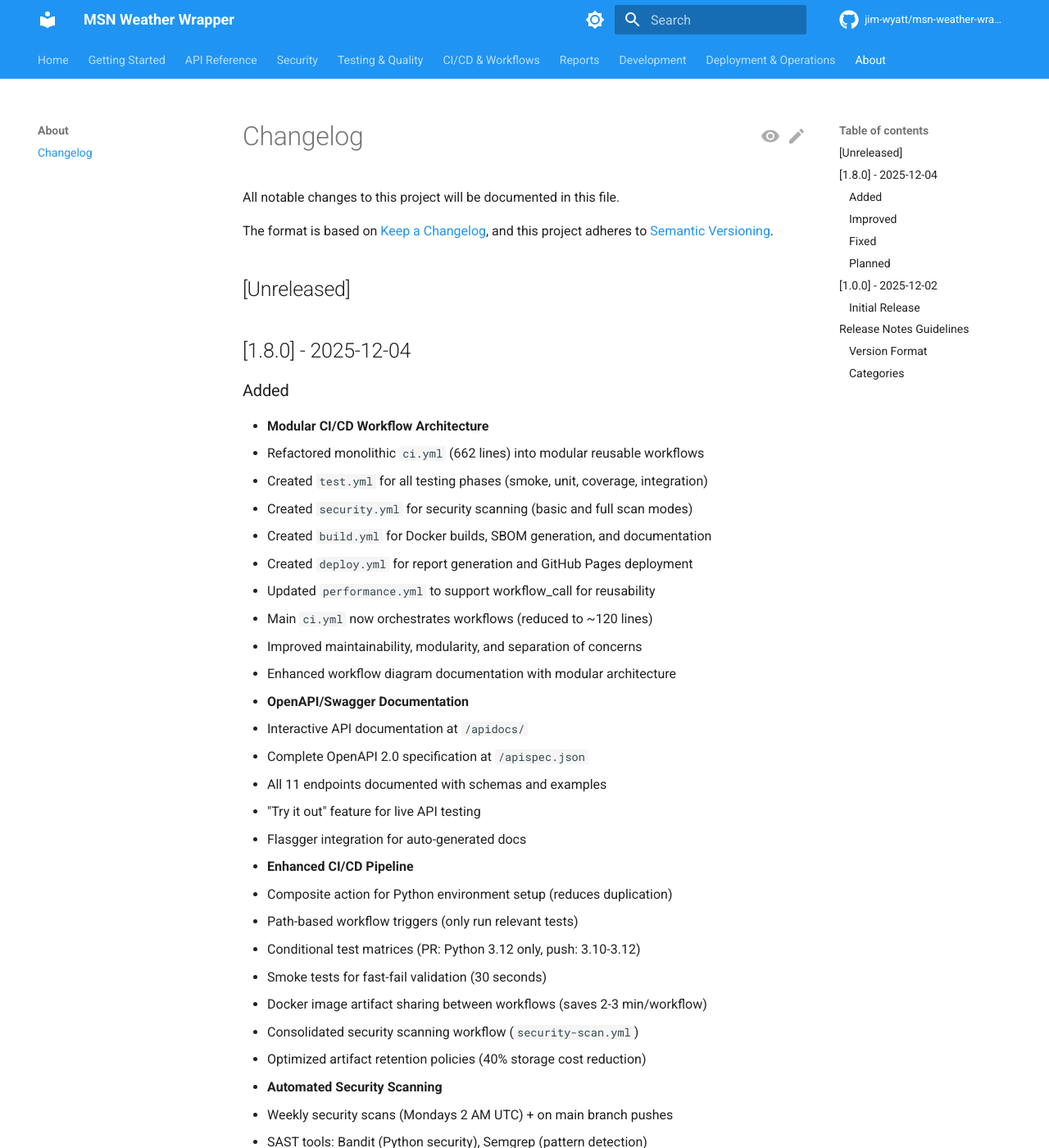
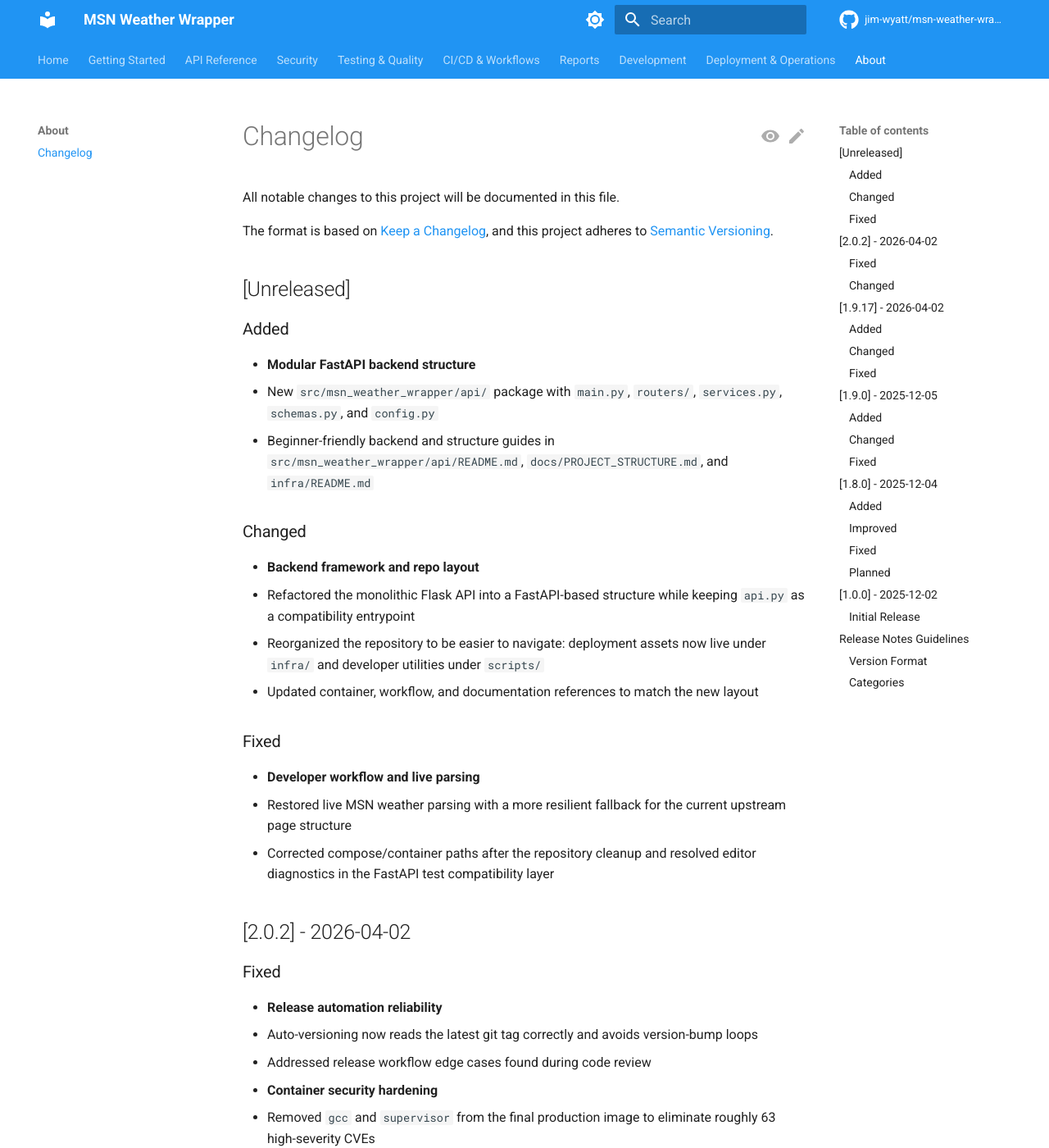
Before and after one commit to jim-wyatt/msn-weather-wrapper, an MkDocs documentation site: the page built from docs/CHANGELOG.md, in a window 1280 px wide and 1400 px high. Shown: the whole window at 82% size. Built offline with MkDocs 1.6.1 and Material for MkDocs 9.7.7, drawn with Linux system fonts in a browser that asks for light colours; comment, search, counter and statistics services are not loaded; the version menu is left out; some of the changed text lies outside the part shown.

Commit message:
Polish FastAPI refactor and CI formatting

```diff
--- a/docs/CHANGELOG.md
+++ b/docs/CHANGELOG.md
@@ -6,6 +6,73 @@ The format is based on [Keep a Changelog](https://keepachangelog.com/en/1.0.0/),
 and this project adheres to [Semantic Versioning](https://semver.org/spec/v2.0.0.html).
 
 ## [Unreleased]
+
+### Added
+- **Modular FastAPI backend structure**
+  - New `src/msn_weather_wrapper/api/` package with `main.py`, `routers/`, `services.py`, `schemas.py`, and `config.py`
+  - Beginner-friendly backend and structure guides in `src/msn_weather_wrapper/api/README.md`, `docs/PROJECT_STRUCTURE.md`, and `infra/README.md`
+
+### Changed
+- **Backend framework and repo layout**
+  - Refactored the monolithic Flask API into a FastAPI-based structure while keeping `api.py` as a compatibility entrypoint
+  - Reorganized the repository to be easier to navigate: deployment assets now live under `infra/` and developer utilities under `scripts/`
+  - Updated container, workflow, and documentation references to match the new layout
+
+### Fixed
+- **Developer workflow and live parsing**
+  - Restored live MSN weather parsing with a more resilient fallback for the current upstream page structure
+  - Corrected compose/container paths after the repository cleanup and resolved editor diagnostics in the FastAPI test compatibility layer
+
+## [2.0.2] - 2026-04-02
+
+### Fixed
+- **Release automation reliability**
+  - Auto-versioning now reads the latest git tag correctly and avoids version-bump loops
+  - Addressed release workflow edge cases found during code review
+
+- **Container security hardening**
+  - Removed `gcc` and `supervisor` from the final production image to eliminate roughly 63 high-severity CVEs
+  - Reduced the runtime image footprint and simplified the final container stage
+
+### Changed
+- **Operational stability**
+  - Hardened the automated release path and production image configuration for safer deployments
+
+## [1.9.17] - 2026-04-02
+
+### Added
+- **Client and monitoring improvements**
+  - Async weather client support with retry logic and more granular exception handling
+  - Compact monitor/dashboard updates optimized for smaller terminal layouts
+  - Node.js 22 LTS adoption for monitoring and frontend tooling support
+
+### Changed
+- **Dependency and tooling refresh**
+  - Updated frontend/tooling dependencies across the React, Vite, and GitHub Actions ecosystem
+  - Refined container base-image choices and pinned versions to improve build stability and scan results
+  - Continued CI/CD maintenance across the 1.9.x line, including test filtering and release workflow cleanup
+
+### Fixed
+- **Compatibility and maintenance**
+  - TypeScript 6 compatibility for the existing frontend path mapping
+  - Vite 8 and `@vitejs/plugin-react` alignment issues
+  - Code scanning findings, failing tests, safety scanner command changes, broken docs links, and auto-version permission issues
+
+## [1.9.0] - 2025-12-05
+
+### Added
+- **Automated versioning and monitoring enhancements**
+  - PR-based auto-versioning and release flow improvements
+  - More compact CI/monitor output with better job-level visibility
+  - Broader documentation consolidation and navigation cleanup
+
+### Changed
+- **Platform and workflow maintenance**
+  - Container base images were refreshed and standardized during the 1.9.0 rollout
+  - Development and monitoring workflows were tuned for clearer output and easier maintenance
+
+### Fixed
+- Broken documentation links and protected-branch issues in the auto-version workflow
 
 ## [1.8.0] - 2025-12-04
 
@@ -211,4 +278,4 @@ and this project adheres to [Semantic Versioning](https://semver.org/spec/v2.0.0
 
 ---
 
-Last updated: December 2, 2025
+Last updated: April 3, 2026
```
Also changed, not shown: CHANGELOG.md (+68 -1 lines), docs/API.md (+3 -3 lines), docs/VERSIONING.md (+6 -5 lines), docs/reports/performance-report.md (+2 -0 lines), api.py (line endings or trailing spaces), 3 other files.
